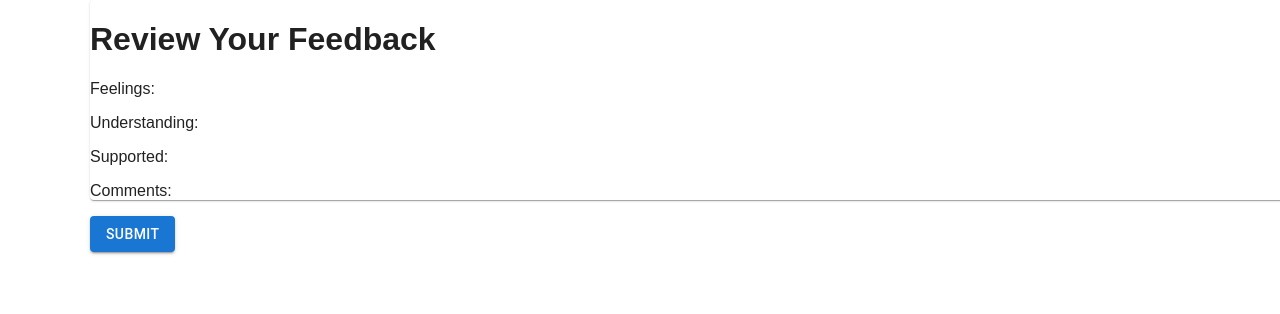
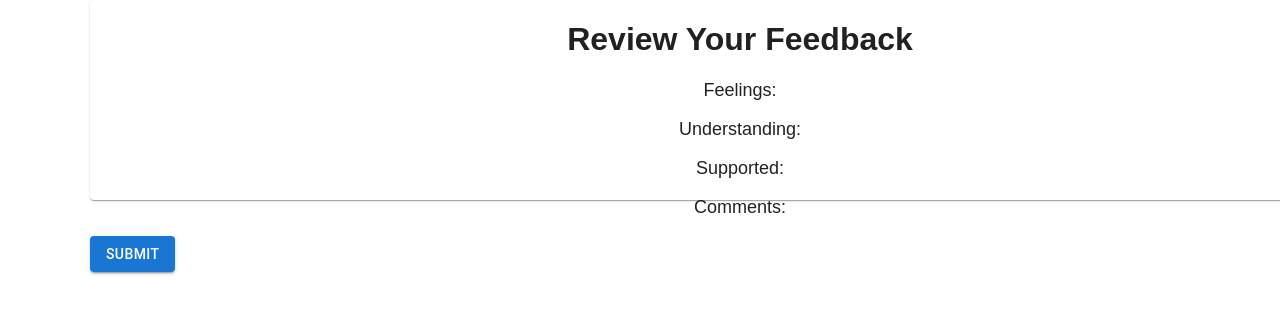
Before and after one commit to AangBel/Redux-Feedback-loop, a React (Create React App) app: page /#/Feedback in a window 1280 px wide. Shown: the top 314 px of the page. Built offline with nearby package versions, Linux system fonts and the light colour scheme.

Commit message:
cleaned up some css for the review your feedback

```diff
--- /dev/null
+++ b/src/components/Review/Review.css
@@ -0,0 +1,8 @@
+p{
+    font-size: 18px;
+    text-align: center;
+}
+
+h1{
+    text-align: center;
+}
--- a/src/components/Review/Review.jsx
+++ b/src/components/Review/Review.jsx
@@ -9,6 +9,8 @@ import {
   Button,
   Paper,
 } from "@mui/material";
+
+import "./Review.css";
 
 import { useDispatch, useSelector } from "react-redux";
 
```
